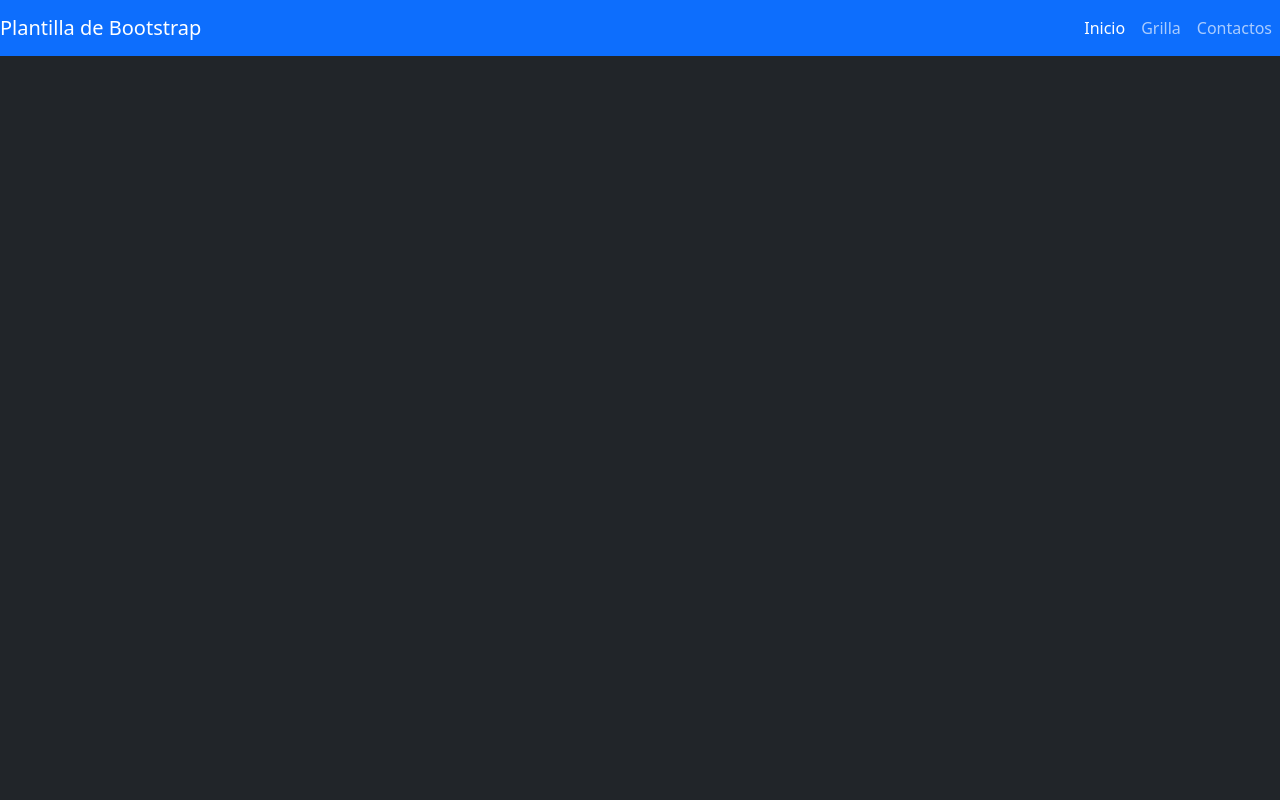
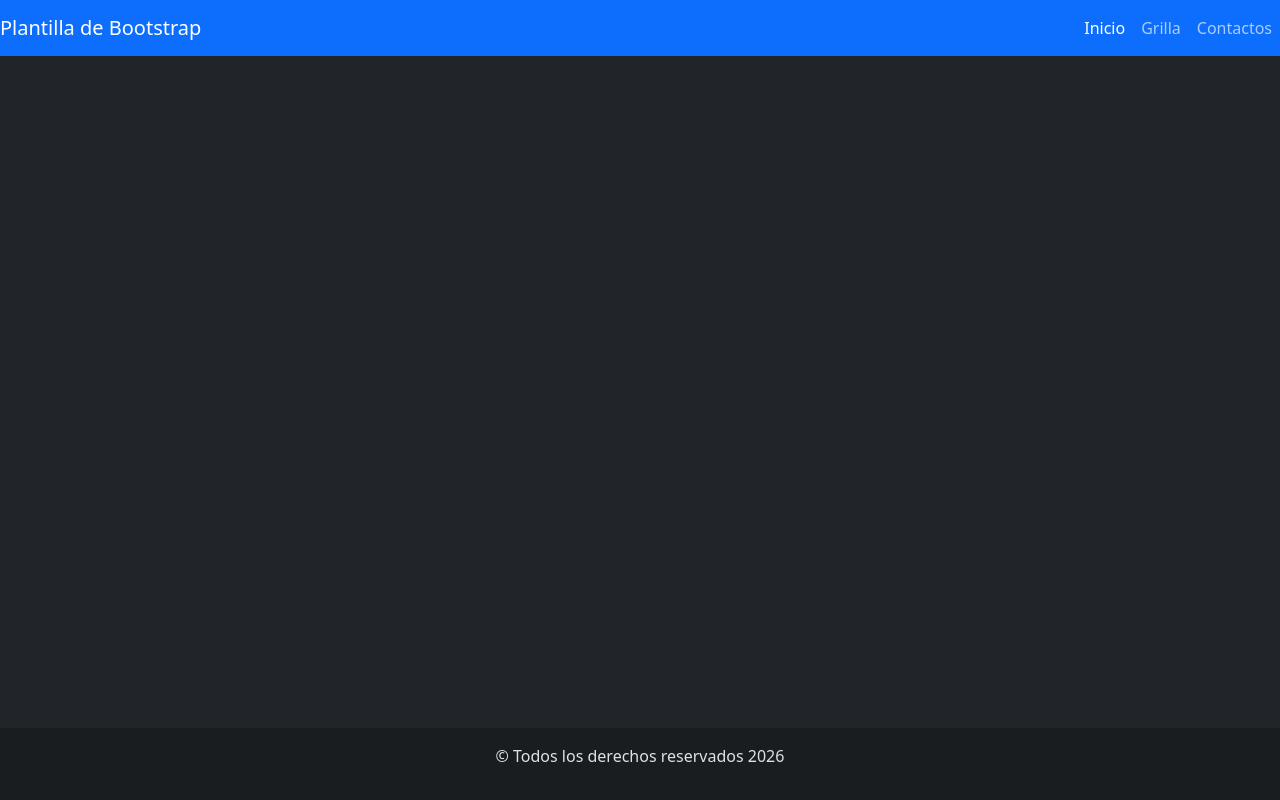
Before and after one commit to vimi08/plantilla-bootstrap08, a plain HTML site: page index.html in a window 1280 px wide. Drawn offline with nearby package versions, Linux system fonts and the light colour scheme.

Commit message:
agregamos un parrafo al footer ,cambiamos el color y lo centramos

```diff
--- a/css/style.css
+++ b/css/style.css
@@ -0,0 +1,9 @@
+body{
+    display: flex;
+    flex-direction: column;
+    min-height: 100vh;
+
+}
+main{
+    flex-grow: 1;
+}
--- a/index.html
+++ b/index.html
@@ -44,7 +44,9 @@
       </nav>
     </header>
     <main></main>
-    <footer></footer>
+    <footer class="text-center bg-dark-subtle py-3">
+        <p>&copy; Todos los derechos reservados 2026</p>
+    </footer>
     <script
       src="https://cdn.jsdelivr.net/npm/bootstrap@5.3.8/dist/js/bootstrap.bundle.min.js"
       integrity="sha384-FKyoEForCGlyvwx9Hj09JcYn3nv7wiPVlz7YYwJrWVcXK/BmnVDxM+D2scQbITxI"
```
